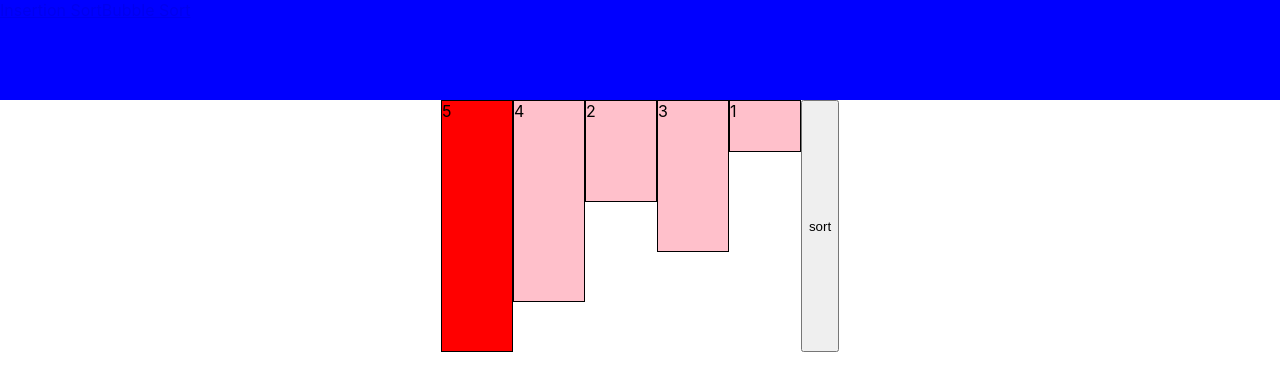
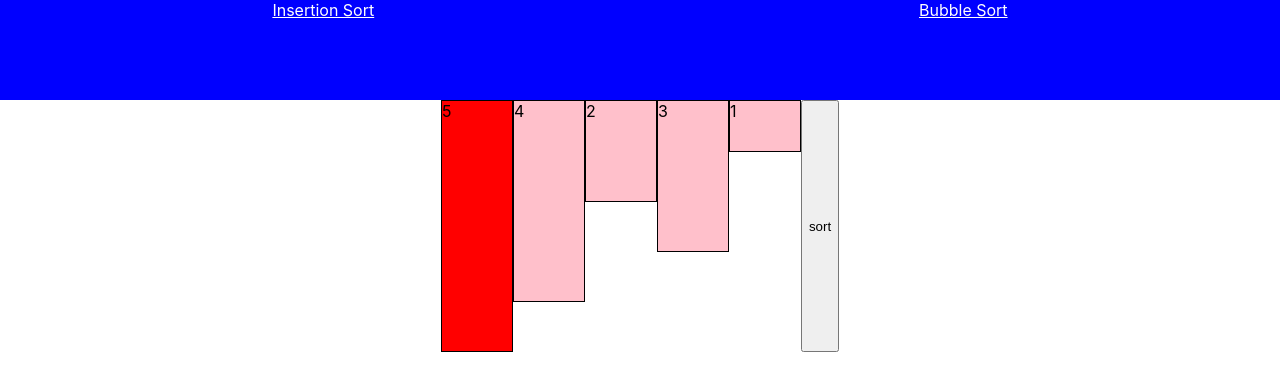
Before and after one commit to semperag/Learn-Algorithms, a React (Create React App) app: page / in a window 1280 px wide. Shown: the top 390 px of the page. Built offline with nearby package versions, Linux system fonts and the light colour scheme.

Commit message:
selection sort animation

```diff
--- a/src/Navbar.css
+++ b/src/Navbar.css
@@ -1,4 +1,10 @@
 .navbar {
     height: 100px;
     background-color: blue;
+    display: flex;
+    justify-content: space-around;
 }
+
+.navbar a {
+    color: white;
+}
```
